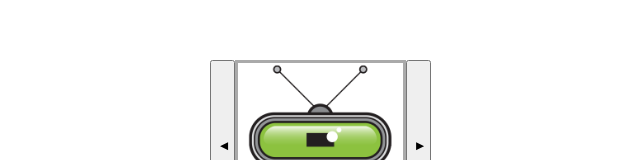
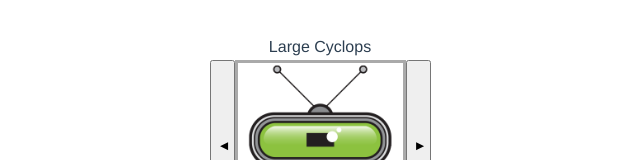
Before and after one commit to mehmetka/vuejs-examples, a Vue app in the folder build-a-bot/: page / in a window 1280 px wide. Shown: the top 160 px of the page, without its empty margins (320-960 px from the left). Built offline with nearby package versions, Linux system fonts and the light colour scheme.

Commit message:
Displaying data with interpolation

```diff
--- a/build-a-bot/src/build/RobotBuilder.vue
+++ b/build-a-bot/src/build/RobotBuilder.vue
@@ -2,6 +2,7 @@
   <div>
     <div class="top-row">
       <div class="top part">
+        <div class="robot-name">{{selectedRobot.head.title}}</div>
         <img :src="selectedRobot.head.src" title="head" alt="" />
         <button @click="selectPreviousHead()" class="prev-selector">&#9668;</button>
         <button @click="selectNextHead()" class="next-selector">&#9658;</button>
@@ -227,4 +228,10 @@ export default {
 .right .next-selector {
   right: -3px;
 }
+.robot-name {
+  position: absolute;
+  top: -25px;
+  text-align: center;
+  width: 100%;
+}
 </style>
```
